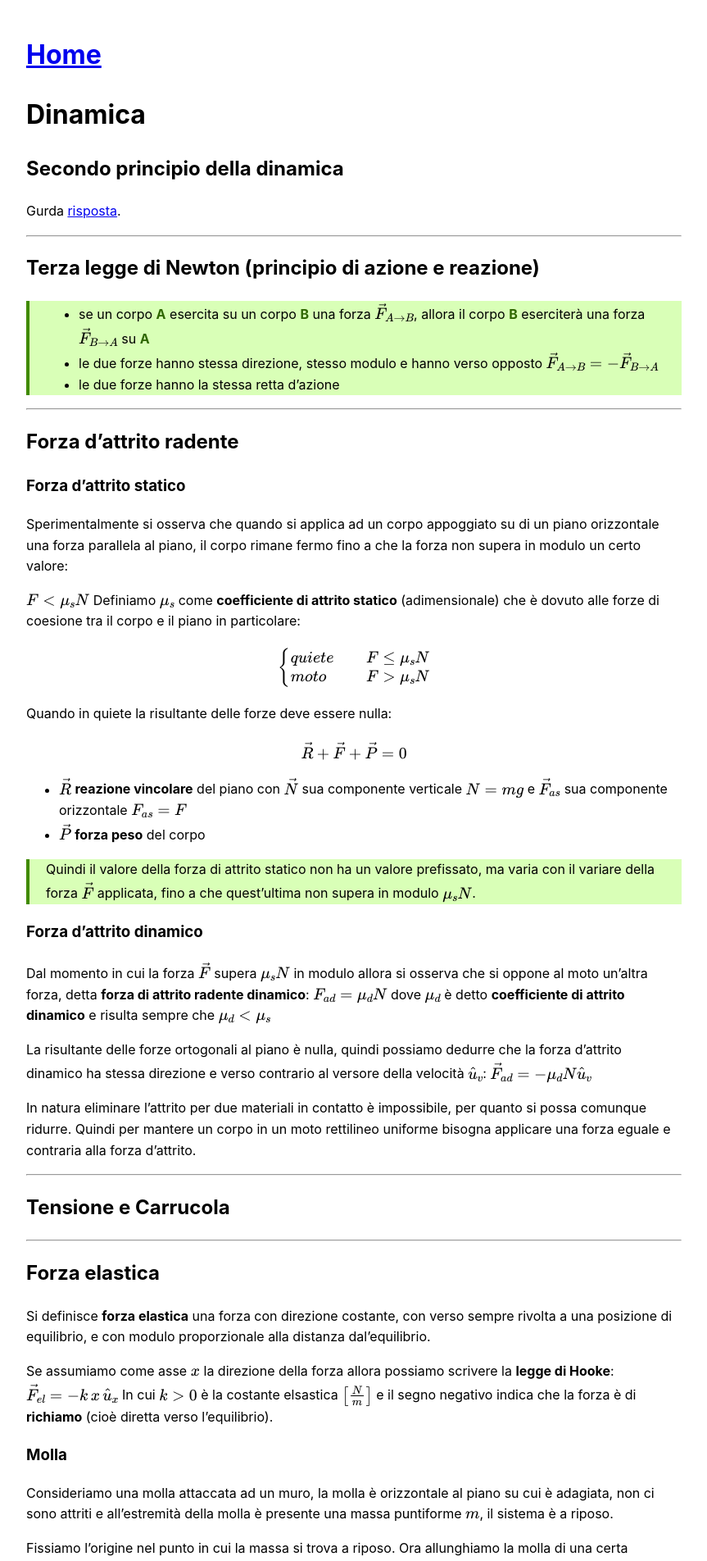
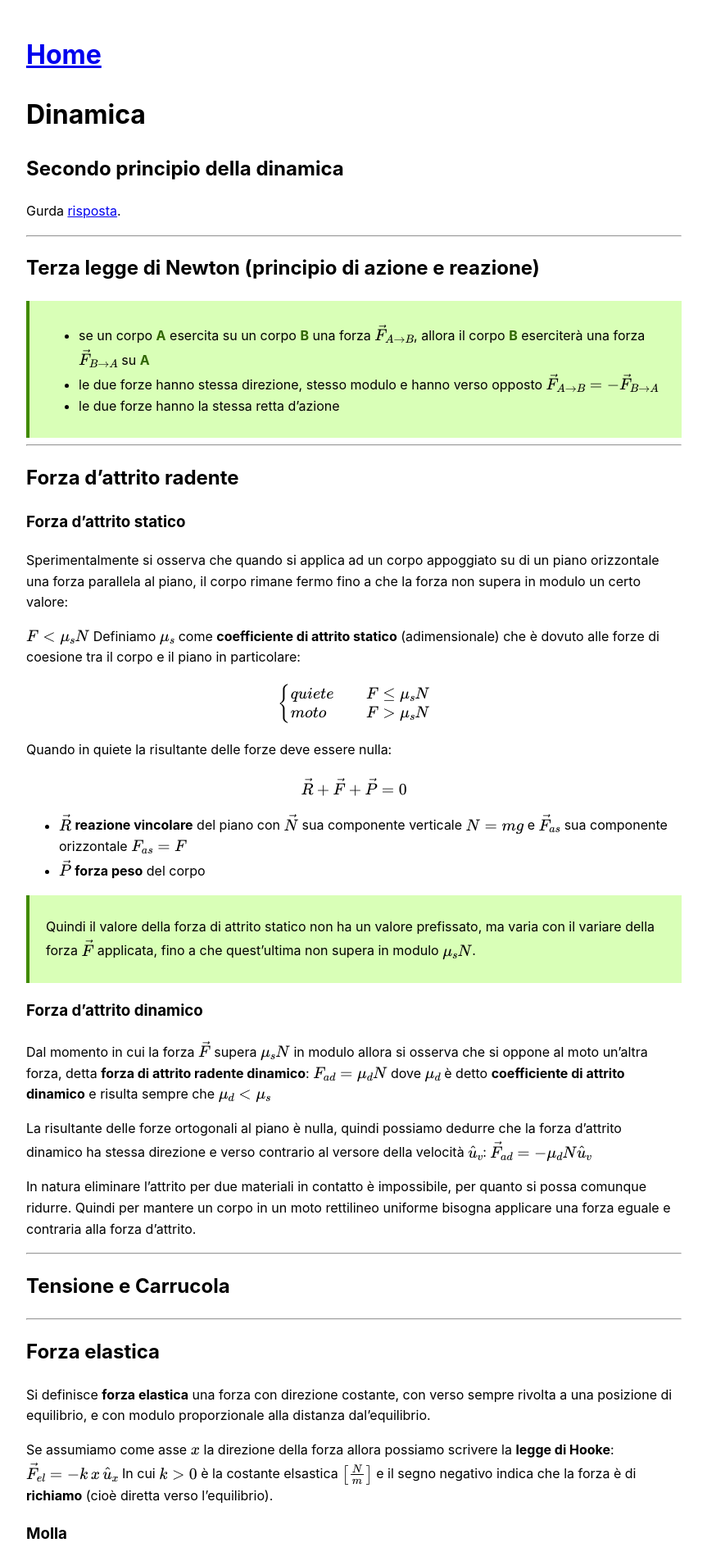
Before and after one commit to FedericoMenegoz/UNITN-fisica-orale, a Jekyll site: the page built from content/dinamica.md, in a window 1280 px wide. Shown: the top 1904 px of the page at 82% size, without its empty margins (208-1071 px from the left). Built offline with Jekyll 4.4.1, drawn with Linux system fonts in a browser that asks for light colours; our own code applies the rules of GitHub Pages for plain Markdown files; some of the changed text lies outside the part shown.

Commit message:
Little fix here and there

```diff
--- a/_layouts/default.html
+++ b/_layouts/default.html
@@ -32,7 +32,14 @@
         }
         .math { overflow-x: auto; }
         pre { background: #f4f4f4; padding: 15px; border-radius: 5px; }
-        blockquote { border-left: 4px solid #408a00; margin: 0; padding-left: 20px; background-color: #d9ffb7; }
+        blockquote {
+            border-left: 4px solid #408a00;
+            margin: 0;
+            padding-left: 20px;
+            padding-top: 10px;
+            padding-bottom: 10px;
+            background-color: #d9ffb7;
+        }
         h5 {
             font-size: medium;
             text-transform: uppercase;
--- a/content/dinamica.md
+++ b/content/dinamica.md
@@ -168,15 +168,15 @@ La seconda legge della dinamica detta anche __seconda legge di Newton__ è defin
 
 $$\vec F = m \vec a = m\frac{d\vec v}{dt} = m \frac {d^2 \vec s}{dt^2}$$
 
-La __forza__ è una grandezza vettoriale e la sua unità di misura è il <span class="color">Newton</span>:
+La __forza__ è una grandezza vettoriale e la sua unità di misura è il __Newton__:
 
 $$[N] = \bigg[kg\frac m{s^2} \bigg]$$
-
-Ricordando le che il [prodotto](vettori.md#prodotto-tra-un-vettore-ed-uno-scalare) tra uno scalare e un vettore, mantiene la direzione del vettore, e che la massa è sempre positiva, la forza avrà la stessa direzione e verso dell'accelerazione.
 
 >L'interazione del punto con l'ambiente circostante, espresso tramite la __forza__ $\vec F$, determina l'accelerazione del punto, ovvero la variazione della sua velocità nel tempo, secondo un fattore di proporzionalità $m$ che è la __massa inerziale__ del corpo.
 
 Si dice __massa inerziale__ perché esprime l'inerzia del corpo, cioè la sua resistenza a variare il suo stato di moto, cioè a modificare la sua velocità in modulo, direzione o verso.
+
+Ricordando le che il [prodotto](vettori.md#prodotto-tra-un-vettore-ed-uno-scalare) tra uno scalare e un vettore, mantiene la direzione del vettore, e che la massa è sempre positiva, la forza avrà la stessa direzione e verso dell'accelerazione.
 
 Definita la quantità di moto come
 
```
Also changed, not shown: content/cinematica.md (+8 -2 lines).
